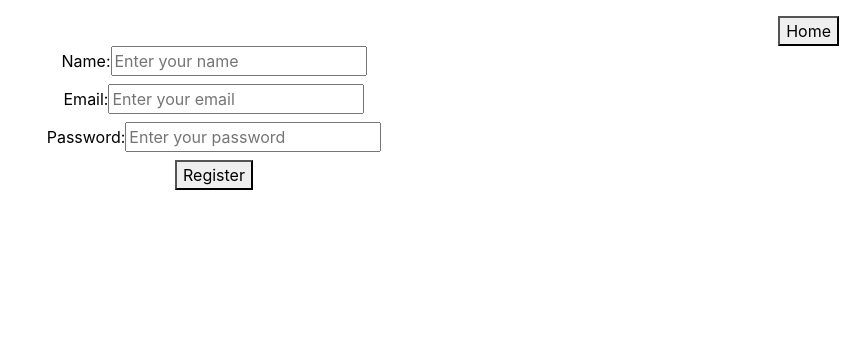
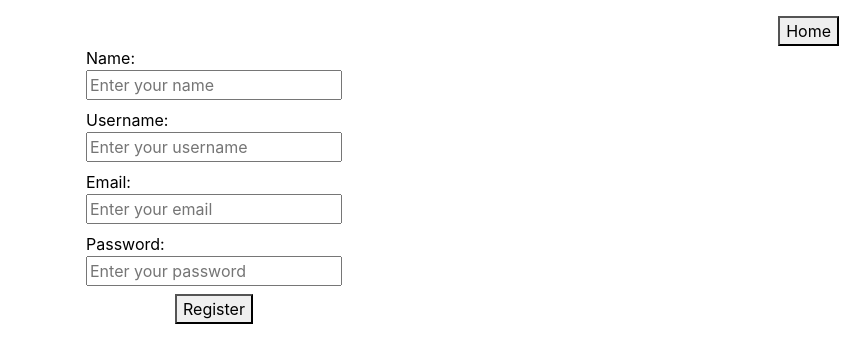
Before and after one commit to jamezjaz/Book_Ticket, a React (Create React App) app: page /register in a window 1280 px wide. Shown: the top 362 px of the page, without its empty margins (426-1280 px from the left). Built offline with nearby package versions, Linux system fonts and the light colour scheme.

Commit message:
docs: Adds username field to the register form
docs: Align form labels

```diff
--- a/src/container/Login.js
+++ b/src/container/Login.js
@@ -46,13 +46,15 @@ const Login = props => {
         <button type="button">Home</button>
       </Link>
       <form>
-        <label htmlFor="email">
+        <label htmlFor="email" className="text-left">
           Email:
+          <br />
           <input type="text" name="email" id="email" placeholder="Enter your email" onChange={handleChange} value={email.email} />
         </label>
         <br />
-        <label htmlFor="password">
+        <label htmlFor="password" className="text-left">
           Password:
+          <br />
           <input type="password" name="password" id="password" placeholder="Enter your password" onChange={handleChange} value={password.password} />
         </label>
         <br />
--- a/src/container/Register.js
+++ b/src/container/Register.js
@@ -10,16 +10,18 @@ const Register = props => {
   const [name, setName] = useState('');
   const [email, setEmail] = useState('');
   const [password, setPassword] = useState('');
+  const [username, setUsername] = useState('');
 
   const handleChange = event => {
     if (event.target.name === 'name') {
       setName(event.target.value);
     } else if (event.target.name === 'email') {
       setEmail(event.target.value);
+    } else if (event.target.name === 'username') {
+      setUsername(event.target.value);
     } else {
       setPassword(event.target.value);
     }
-    // console.log(event.target);
   };
 
   const handleRegister = () => {
@@ -34,6 +36,7 @@ const Register = props => {
       name,
       email,
       password,
+      username,
     }));
     handleRegister();
   };
@@ -44,18 +47,27 @@ const Register = props => {
         <button type="button">Home</button>
       </Link>
       <form>
-        <label htmlFor="name">
+        <label htmlFor="name" className="text-left">
           Name:
+          <br />
           <input type="text" name="name" id="name" placeholder="Enter your name" onChange={handleChange} value={name.name} />
         </label>
         <br />
-        <label htmlFor="email">
+        <label htmlFor="username" className="text-left">
+          Username:
+          <br />
+          <input type="text" name="username" id="username" placeholder="Enter your username" onChange={handleChange} value={username.username} />
+        </label>
+        <br />
+        <label htmlFor="email" className="text-left">
           Email:
+          <br />
           <input type="text" name="email" id="email" placeholder="Enter your email" onChange={handleChange} value={email.email} />
         </label>
         <br />
-        <label htmlFor="password">
+        <label htmlFor="password" className="text-left">
           Password:
+          <br />
           <input type="password" name="password" id="password" placeholder="Enter your password" onChange={handleChange} value={password.password} />
         </label>
         <br />
```
